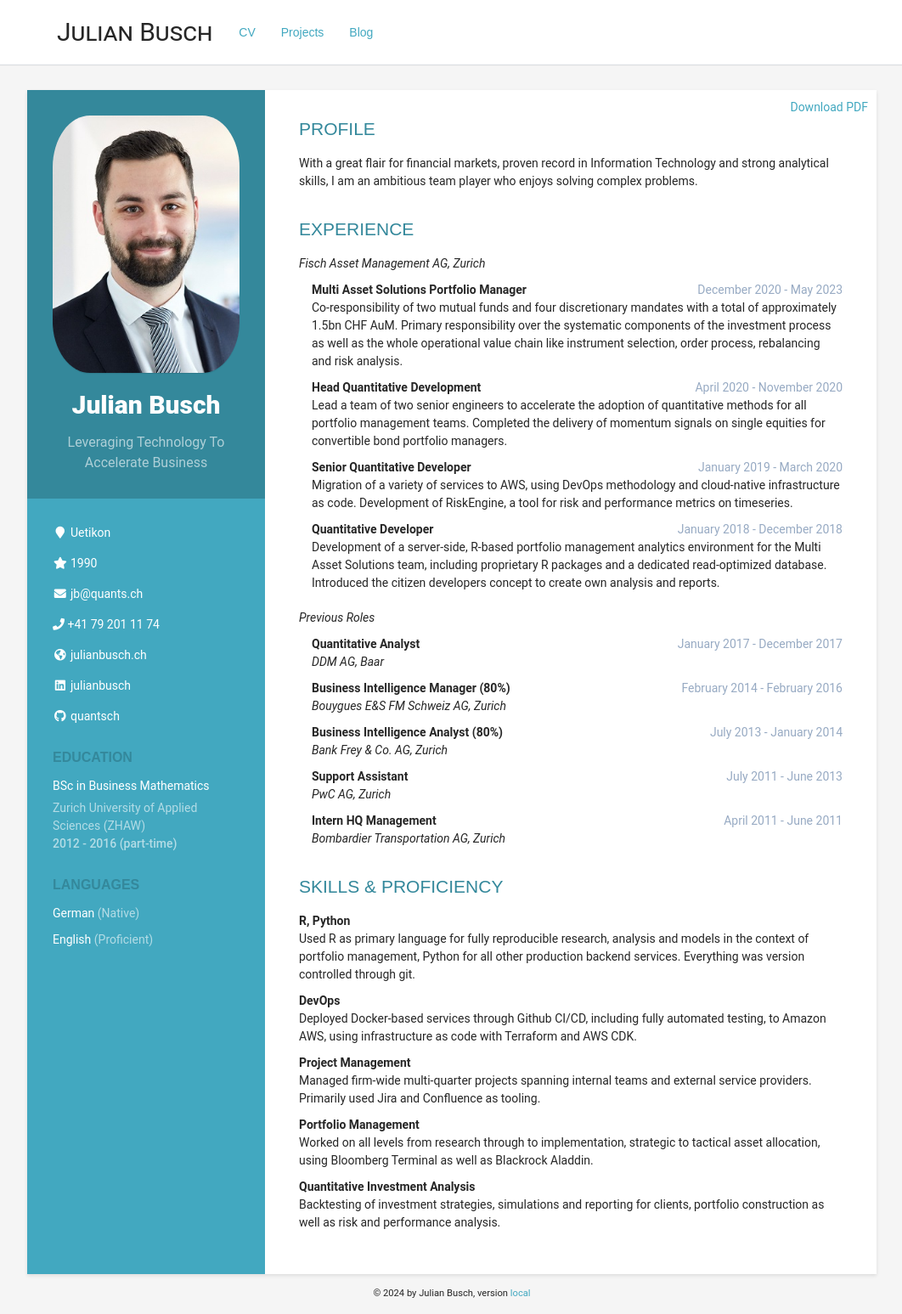
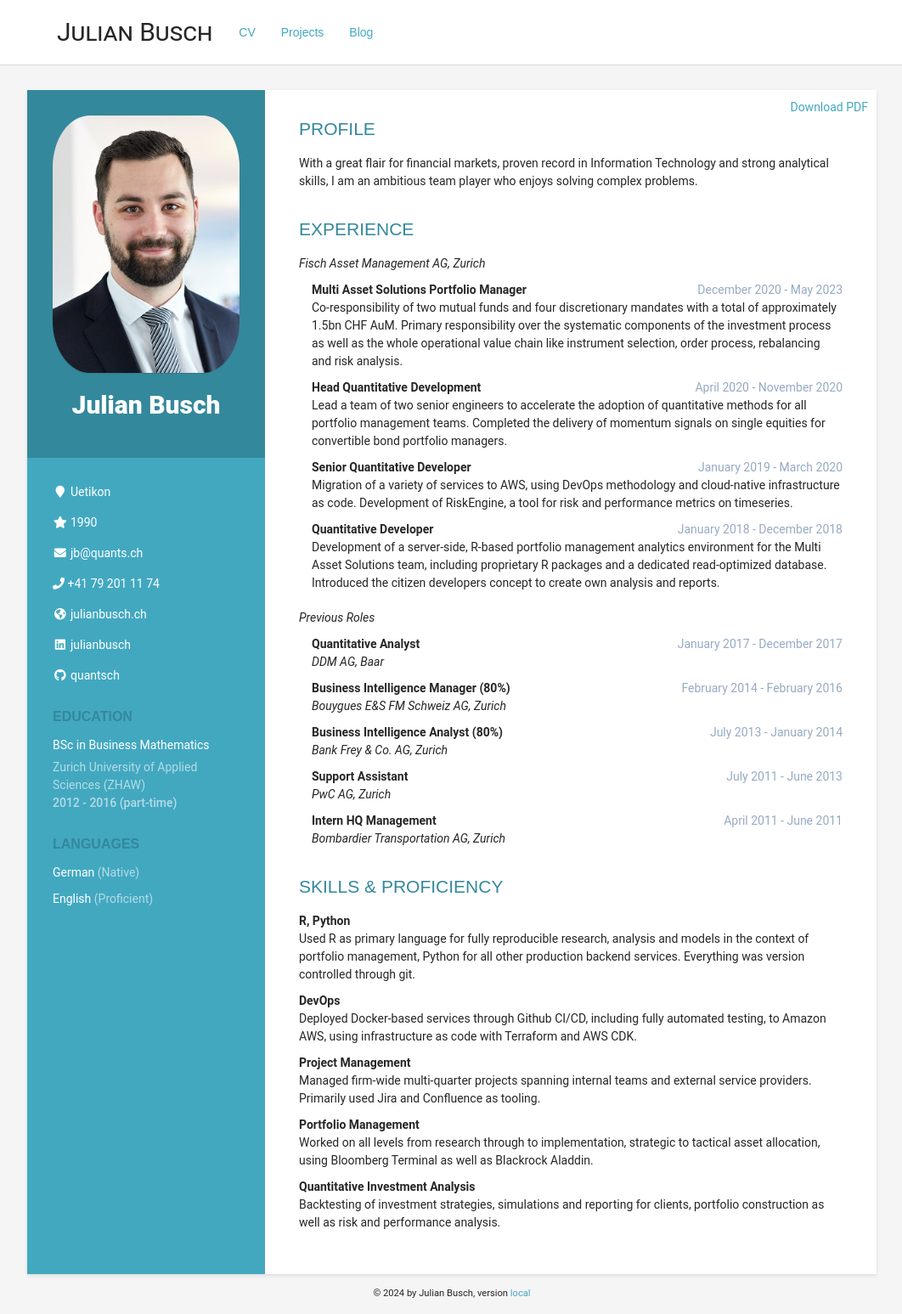
Before and after one commit to quantsch/quantsch.github.io, a Jekyll site: the page built from index.md, in a window 1280 px wide. Shown: the whole page at 85% size, without its empty margins (108-1170 px from the left). Built offline with Jekyll 4.4.1, drawn with Linux system fonts in a browser that asks for light colours.

Commit message:
remove tagline to simplify layout

```diff
--- a/_data/cv.yml
+++ b/_data/cv.yml
@@ -2,7 +2,6 @@ sidebar:
 
     # Profile information
     name: Julian Busch
-    tagline: Leveraging Technology To Accelerate Business
     avatar: profile.png  # 100x100px
 
     # Personal details
--- a/index.md
+++ b/index.md
@@ -14,8 +14,6 @@ layout: default
     <img class="profile-img" src="/assets/images/{{ sidebar.avatar }}" alt="profile picture" />
 
     <p class="name">{{ sidebar.name }}</p>
-
-    <p class="tagline">{{ sidebar.tagline }}</p>
 
   </div>
 
```
